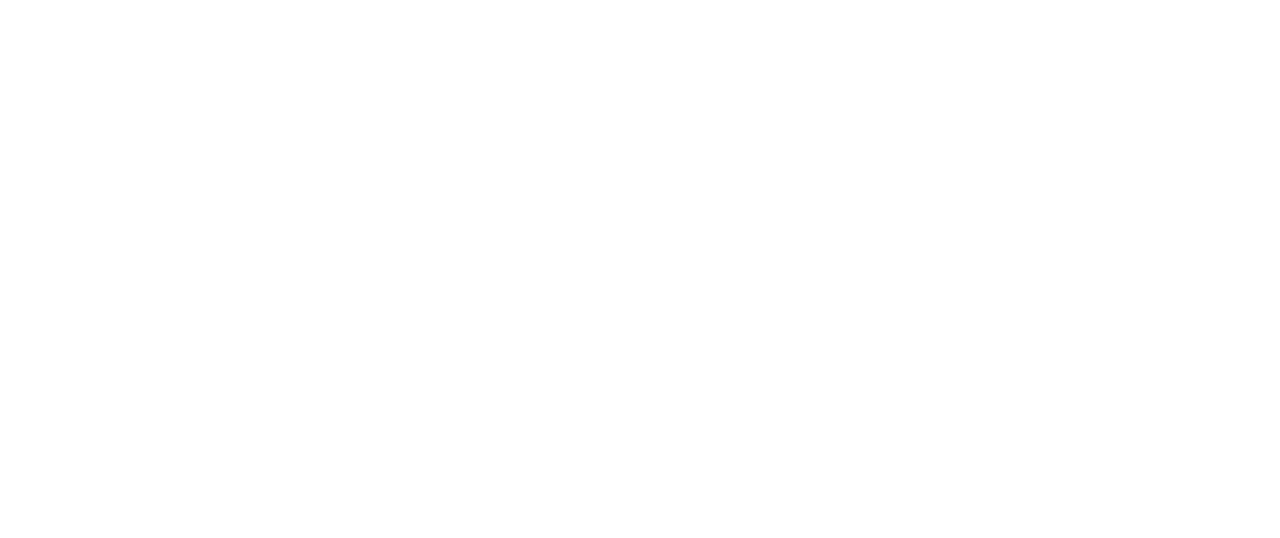
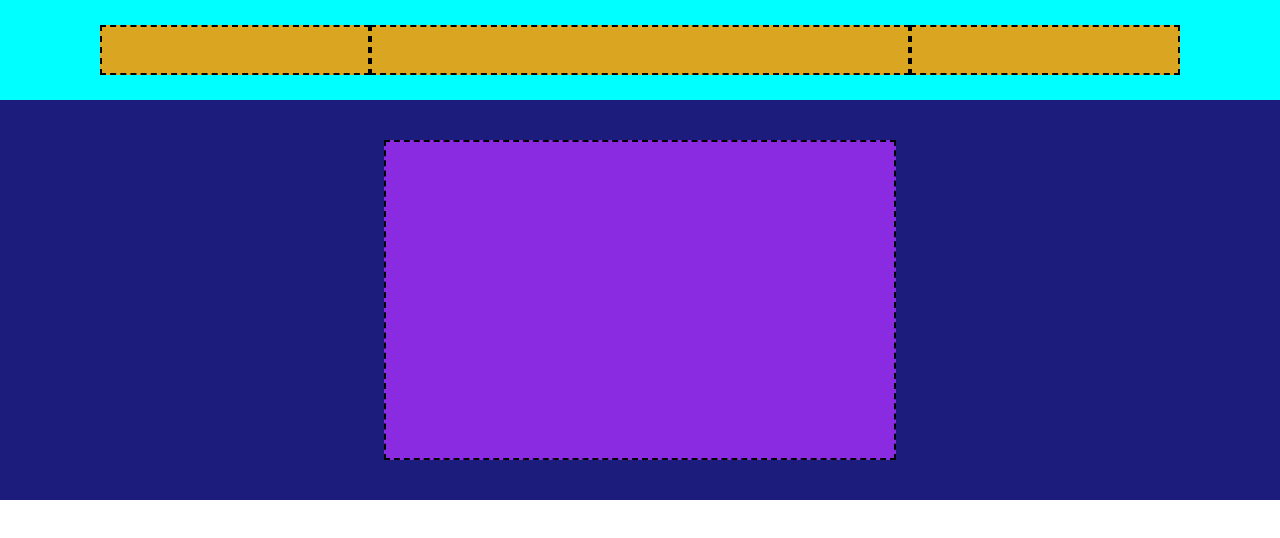
Before and after one commit to Matteo-Nesti/htmlcss-struttura-discord, a plain HTML site: page index.html in a window 1280 px wide. Drawn offline with Linux system fonts and the light colour scheme.

Commit message:
add header and css for header

```diff
--- a/css/style.css
+++ b/css/style.css
@@ -4,3 +4,71 @@
     padding: 0;
     margin: 0;
 }
+
+/* custom properties */
+:root{
+
+}
+
+/* generics */
+
+header {
+    height: 100px;
+    background-color: aqua;
+}
+
+/* utility */
+
+.display-flex {
+    display: flex;
+}
+
+.align-contents {
+    justify-content: center;
+    align-items: center;
+}
+
+.container {
+    width: 1080px;
+    height: 100%;
+    margin: 0 auto;
+}
+
+
+/* header ---
+so che si ripete molto codice ma l'ho riscritto dato l'effettivo
+contenuto rappresentativo diverso */
+
+.logo {
+    flex-basis: 25%;
+    height: 50px;
+    background-color: goldenrod;
+    border:2px dashed black;
+}
+
+.nav-bar{
+    flex-basis: 50%;
+    height: 50px;
+    background-color: goldenrod;
+    border:2px dashed black;
+
+}
+
+.login {
+    flex-basis: 25%;
+    height: 50px;
+    background-color: goldenrod;
+    border:2px dashed black;
+}
+
+.spotlight-container {
+    height: 400px;
+    background-color: rgb(28, 28, 124);
+}
+
+.spotlight {
+    border: 2px dashed black;
+    background-color: blueviolet;
+    height: 80%;
+    width: 40%;
+}
--- a/index.html
+++ b/index.html
@@ -7,7 +7,19 @@
     <link rel="stylesheet" href="css/style.css">
     <title>Discord Structure</title>
 </head>
+
 <body>
+
+    <header>
+        <div class="container display-flex align-contents">
+            <div class="logo"></div>
+            <div class="nav-bar"></div>
+            <div class="login"></div>
+        </div>
+        <div class="spotlight-container display-flex align-contents">
+            <div class="spotlight"></div>
+        </div>
+    </header>
 
 </body>
 </html>
```
